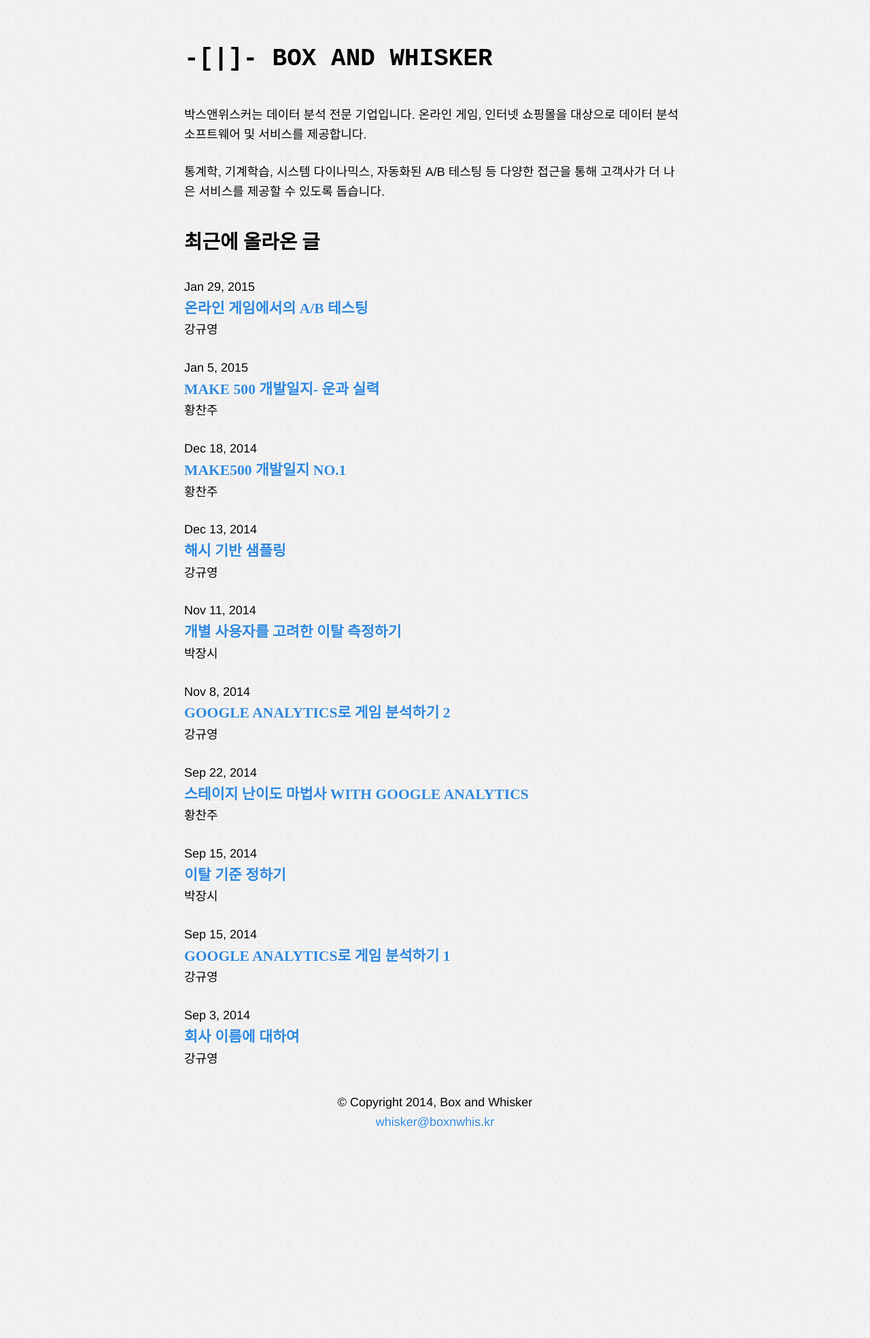
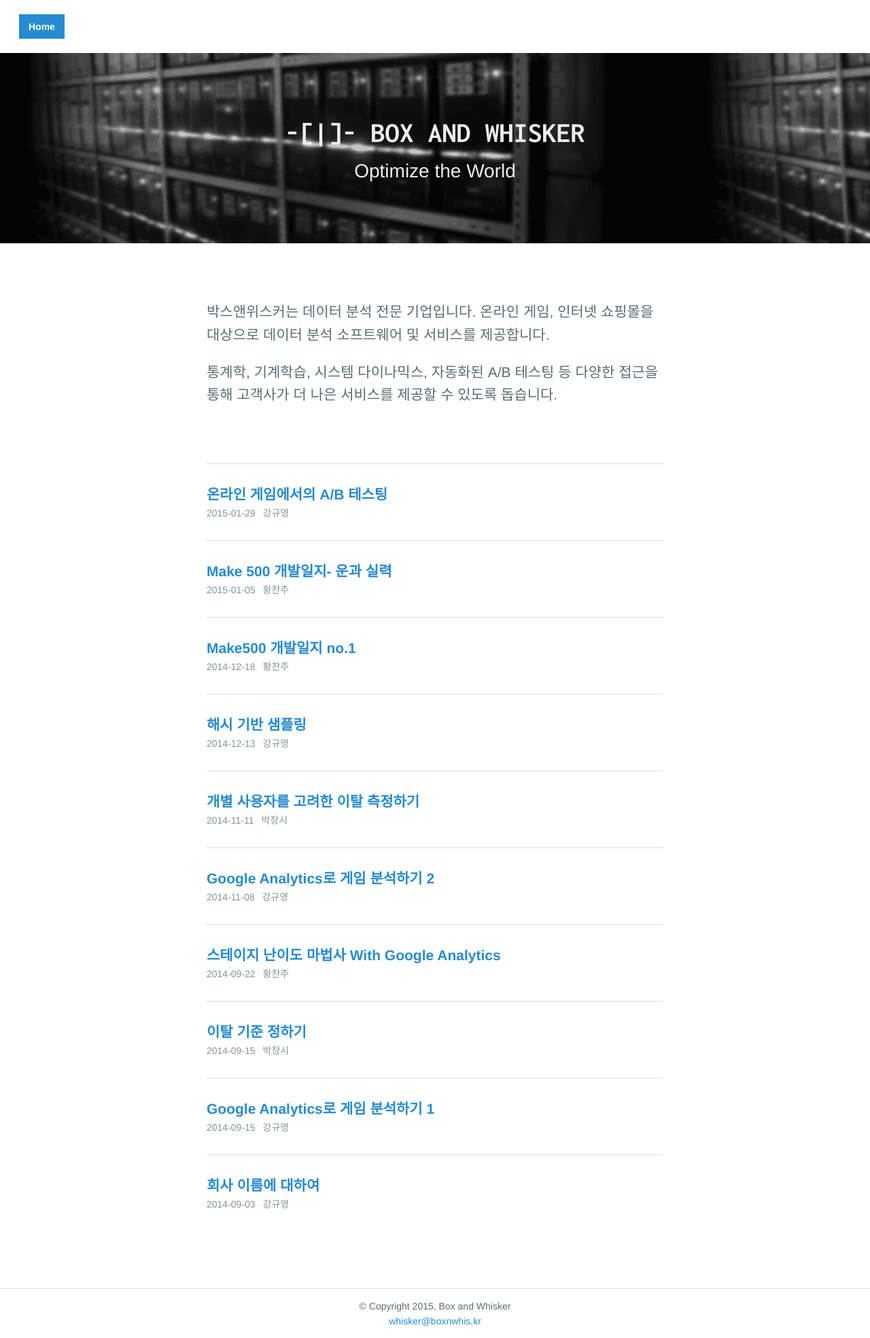
Before and after one commit to boxnwhiskr/boxnwhiskr.github.io, a Jekyll site: the page built from index.html, in a window 1280 px wide. Shown: the whole page at 68% size. Built offline with Jekyll 4.4.1, drawn with Linux system fonts in a browser that asks for light colours; the list of posts is cut into pages by our own code; before the commit the page ends 1738 px from its top, so only the background shows below that.

Commit message:
Apply new design

```diff
--- a/_config.yml
+++ b/_config.yml
@@ -1,5 +1,5 @@
 # Site settings
-title: -[|]- Box and Whisker
+title: "-[|]- Box and Whisker"
 email: whisker@boxnwhis.kr
 description: > # this means to ignore newlines until "baseurl:"
   Official homepage of Box and Whisker
--- a/_layouts/default.html
+++ b/_layouts/default.html
@@ -8,6 +8,7 @@
 
     <meta name="description" content="{{ site.description }}">
 
+    <link href='http://fonts.googleapis.com/css?family=Inconsolata:700' rel='stylesheet' type='text/css'>
     <link rel="stylesheet" href="{{ "/css/main.css" | prepend: site.baseurl }}">
     <link rel="alternate" type="application/atom+xml" href="/feed.xml" title="Box and Whisker">
     <link rel="canonical" href="{{ page.url | replace:'index.html','' | prepend: site.baseurl | prepend: site.url }}">
@@ -25,15 +26,27 @@ j=d.createElement(s),dl=l!='dataLayer'?'&l='+l:'';j.async=true;j.src=
 })(window,document,'script','dataLayer','GTM-W9QS49');</script>
 <!-- End Google Tag Manager -->
 
+<nav>
+    <ul>
+        <li class="active"><a href="/">Home</a></li>
+        <!--<li><a href="/products.html">Products</a></li>-->
+        <!--<li><a href="/about.html">About</a></li>-->
+    </ul>
+</nav>
+
 <header>
-    <h1><a href="/">{{ site.title }}</a></h1>
+    <h1><a href="/">
+        <span class="logo">-[|]-</span>
+        <span class="title">Box and Whisker</span>
+    </a></h1>
+    <p>Optimize the World</p>
 </header>
 
 {{ content }}
 
 <footer>
     <p>
-        &copy; Copyright 2014, Box and Whisker<br>
+        &copy; Copyright 2015, Box and Whisker<br>
         <a href="mailto:whisker@boxnwhis.kr">whisker@boxnwhis.kr</a>
     </p>
 </footer>
--- a/_layouts/post.html
+++ b/_layouts/post.html
@@ -27,7 +27,9 @@ layout: default
     {{ content }}
     </article>
 
-    <div class="fb-like" data-href="{{ page.url }}" data-layout="standard" data-action="like" data-show-faces="true" data-share="true"></div>
+    <div class="social-buttons" style="overflow-x: hidden;">
+        <div class="fb-like" data-href="{{ page.url }}" data-layout="standard" data-action="like" data-show-faces="true" data-share="true"></div>
+    </div>
 
     <nav>
         <ol>
--- /dev/null
+++ b/_sass/_grid.scss
@@ -0,0 +1,67 @@
+/////////////////
+// Semantic.gs // for SCSS: http://sass-lang.com/
+/////////////////
+
+// Defaults which you can freely override
+$column-width: 60px;
+$gutter-width: 20px;
+$columns: 12;
+
+// Utility function — you should never need to modify this
+@function gridsystem-width($columns:$columns) {
+	@return ($column-width * $columns) + ($gutter-width * $columns);
+}
+
+// Set $total-width to 100% for a fluid layout
+$total-width: gridsystem-width($columns);
+
+// Uncomment these two lines and the star-hack width/margin lines below to enable sub-pixel fix for IE6 & 7. See http://tylertate.com/blog/2012/01/05/subpixel-rounding.html
+// $min-width: 999999;
+// $correction: 0.5 / $min-width * 100;
+
+// The micro clearfix http://nicolasgallagher.com/micro-clearfix-hack/
+@mixin clearfix() {
+	*zoom:1;
+
+	&:before,
+	&:after {
+	    content:"";
+	    display:table;
+	}
+	&:after {
+	    clear:both;
+	}
+}
+
+
+//////////
+// GRID //
+//////////
+
+body {
+	width: 100%;
+	@include clearfix();
+}
+
+@mixin row($columns:$columns) {
+	display: block;
+	width: $total-width*(($gutter-width + gridsystem-width($columns))/gridsystem-width($columns));
+	margin: 0 $total-width*((($gutter-width*.5)/gridsystem-width($columns))*-1);
+	// *width: $total-width*(($gutter-width + gridsystem-width($columns))/gridsystem-width($columns))-$correction;
+	// *margin: 0 $total-width*((($gutter-width*.5)/gridsystem-width($columns))*-1)-$correction;
+	@include clearfix();
+}
+@mixin column($x,$columns:$columns) {
+	display: inline;
+	float: left;
+	width: $total-width*(((($gutter-width+$column-width)*$x)-$gutter-width) / gridsystem-width($columns));
+	margin: 0 $total-width*(($gutter-width*.5)/gridsystem-width($columns));
+	// *width: $total-width*(((($gutter-width+$column-width)*$x)-$gutter-width) / gridsystem-width($columns))-$correction;
+	// *margin: 0 $total-width*(($gutter-width*.5)/gridsystem-width($columns))-$correction;
+}
+@mixin push($offset:1) {
+	margin-left: $total-width*((($gutter-width+$column-width)*$offset) / gridsystem-width($columns)) + $total-width*(($gutter-width*.5)/gridsystem-width($columns));
+}
+@mixin pull($offset:1) {
+	margin-right: $total-width*((($gutter-width+$column-width)*$offset) / gridsystem-width($columns)) + $total-width*(($gutter-width*.5)/gridsystem-width($columns));
+}
--- /dev/null
+++ b/_sass/_solarized.scss
@@ -0,0 +1,16 @@
+$base03:    #002b36;
+$base02:    #073642;
+$base01:    #586e75;
+$base00:    #657b83;
+$base0:     #839496;
+$base1:     #93a1a1;
+$base2:     #eee8d5;
+$base3:     #fdf6e3;
+$yellow:    #b58900;
+$orange:    #cb4b16;
+$red:       #dc322f;
+$magenta:   #d33682;
+$violet:    #6c71c4;
+$blue:      #268bd2;
+$cyan:      #2aa198;
+$green:     #859900;
--- a/css/main.scss
+++ b/css/main.scss
@@ -4,184 +4,253 @@
 @charset "utf-8";
 
 @import "normalize";
+@import "grid";
+@import "solarized";
+
+$column-width: 60px;
+$gutter-width: 20px;
+$columns: 12;
+$total-width: 100%;
+
+$point-col: $blue;
+$fg-col: $base01;
+$bg-col: #FFFFFF;
+$dimmed-fg-col: $base0;
+
+$code-fg-col: $base0;
+$code-bg-col: $base3;
+
 
 html {
   height: 100%;
   margin: 0;
   padding: 0;
-
-  text-shadow: 1px 1px #fff;
-  font-size: 18px;
   font-family: "NanumGothic", "Malgun Gothic", "Apple SD Neo Gothic", "AppleGothic", "Helvetica Neue", Helvetica, Arial, sans-serif;
-
-  background: #f2f2f2 url("/img/bg.gif");
+  font-size: 14px;
+  line-height: 1.6;
+  color: $fg-col;
+  background-color: $bg-col;
+  box-sizing: border-box;
 }
 
-body {
-  position: relative;
-
-  padding: 2em;
-  box-sizing: border-box;
-
-  max-width: 45em;
-  margin: 0 auto;
-}
-
+body > nav,
 body > header,
-body > section,
-body > footer {
-  margin: 1em 0 2em;
-}
-
-body > header {
-  h1 {
-    font-size: 200%;
-    font-family: "Droid Sans Mono", Monospace;
-    margin: 0;
-    padding: 0.1em 0;
-
-    a {color: inherit;}
-    a:hover {border-bottom-width: 0;}
-  }
-}
-
-h1,h2,h3,h4,h5,h6 {
-  font-family: "NanumGothic", "Malgun Gothic", "Apple SD Neo Gothic", "AppleGothic";
-  margin: 1em 0;
-  text-transform: uppercase;
-  line-height: 160%;
-}
-
-h1 {
-  font-size: 160%;
-}
-h2 {
-  font-size: 120%;
-}
-
-p {
-  margin: 1em 0 1.5em;
-  line-height: 160%;
-}
-
-li {
-  line-height: 160%;
-}
-
-a {
-  color: #2e87dd;
-  text-decoration: none;
-}
-
-a:hover {
-  border-bottom: 1px solid #2e87dd;
-}
-
-ol, ul {
-  padding-left: 2em;
+body > footer,
+body > section {
+  margin: 6rem auto;
+  padding: 0 2rem;
 }
 
 
-@media (max-width:700px) {
-  body {font-size: 16px;}
-  p {font-size: 100%;}
-}
-@media (max-width:600px) {
-  body {font-size: 14px;}
-  p {font-size: 100%;}
-}
-@media (max-width:500px) {
-  body {font-size: 12px;}
-  p {font-size: 100%;}
-}
-@media (max-width:400px) {
-  body {font-size: 10px;}
-  p {font-size: 130%;}
-}
-@media (max-width:360px) {
-  body {font-size: 9px;}
-  p {font-size: 150%;}
-}
-
-
-.recent-posts {
-  ol {
-    list-style-type: none;
+body > nav {
+  margin: 1.5rem auto;
+  font-weight: bold;
+  background-color: white;
+  ul {
     margin: 0;
     padding: 0;
+    list-style-type: none;
   }
-
   li {
-    margin: 1em 0 1.5em;
+    display: inline-block;
   }
-
-  h2 {
-    margin: 0;
-    padding: 0;
+  li > a {
+    display: inline-block;
+    padding: 0.5rem 1rem;
   }
-
-  time {
-  }
-  .author {
+  li.active > a {
+    color: #FFF;
+    background-color: $point-col;
   }
 }
 
 
-.post {
-  header {
-    margin: 1em 0 2em;
+body > header {
+  background: black url(/img/banner.png) 10% 50%;
+  margin-top: 0;
+  padding-top: 6rem;
+  padding-bottom: 6rem;
+  text-align: center;
 
   h1 {
     margin: 0;
-      padding: 0.2em 0;
+    font-size: 3rem;
+    font-family: "Inconsolata", "Droid Sans Mono", monospace;
+    text-transform: uppercase;
 
     a {
-        color: inherit;
+      color: #EEE;
     }
-      a:hover {
-        border-bottom-width: 0;
+  }
+  p {
+    margin: 0;
+    font-size: 2rem;
+    color: #EEE;
   }
 }
 
-    time {
+
+body > footer {
+  margin-bottom: 1rem;
+  border-top: 1px solid #DDD;
+  text-align: center;
 }
 
+
+body > .intro {
+  margin-left: auto;
+  margin-right: auto;
+  max-width: 48rem;
+  font-size: 1.5rem;
+}
+
+
+body > .recent-posts {
+  margin-left: auto;
+  margin-right: auto;
+  max-width: 48rem;
+
+  h1 {
+    display: none;
+  }
+
+  ol {
+    padding-left: 0;
+    list-style-type: none;
+  }
+
+  li {
+    padding: 2rem 0;
+    border-top: 1px solid #DDD;
+  }
+
+  h2 {
+    font-size: 1.5rem;
+    margin: 0;
+  }
+  time,
   .author {
+    font-size: 1rem;
+    color: $dimmed-fg-col;
+    display: inline;
+    margin-right: 0.5rem;
+  }
+}
+
+
+body > .post {
+  margin-left: auto;
+  margin-right: auto;
+  max-width: 48rem;
+
+  header {
+    margin-bottom: 2rem;
+    padding-bottom: 2rem;
+    border-bottom: 1px solid #DDD;
+
+    h1 {
+      font-size: 2rem;
+      margin: 0;
     }
   }
 
   article {
+    pre {
+      font-family: Monaco, "DejaVu Sans Mono", "Courier New", monospace;
+      font-size: 0.9rem;
+      margin: 1rem 0;
+      padding: 1rem;
+      color: $code-fg-col;
+      background-color: $code-bg-col;
+    }
+
+    p > code,
+    li > code {
+      font-family: Monaco, "DejaVu Sans Mono", "Courier New", monospace;
+      font-size: 0.9rem;
+      padding: 1px 2px;
+      border-radious: 3px;
+      color: $code-fg-col;
+      background-color: $code-bg-col;
+    }
+
+    h1, h2, h3, h4, h5, h6 {
+      margin: 3rem 0 1rem;
+    }
+    h1 {
+      font-size: 1.6rem;
+    }
+    h2 {
+      font-size: 1.4rem;
+    }
+    h3, h4, h5, h6 {
+      font-size: 1.2rem;
+    }
+
     img {
       max-width: 100%;
-      background-color: white;
-      box-shadow: 1px 1px 2px #888;
     }
-    pre {
-      margin: 1em 0 1.5em;
-      padding: 1em 1.5em;
-      background-color: #FFF;
-      box-shadow: 1px 1px 2px #888;
   }
-    code {
-      font-family: "Droid Sans Mono", Monospace;
-    }
+
+  .social-buttons {
+    margin-bottom: 2rem;
   }
 
   nav {
     ol {
       list-style-type: none;
-      margin: 3em 0 3em;
-      padding: 0;
+      padding-left: 0;
+    }
 
     h2 {
-        margin: 0.5em 0;
-      }
+      margin: 0;
+      font-size: 1rem;
+      font-weight: normal;
     }
   }
 }
 
-footer {
-  text-align: center;
+
+a {
+  text-decoration: none;
+  color: $point-col;
 }
 
+h1 > a {
+  color: $fg-col;
+  text-decoration: none;
+}
+
+
+@media (max-width: 600px) {
+  body > nav,
+  body > header,
+  body > footer,
+  body > section {
+    margin: 4rem auto;
+    padding-left: 1rem;
+    padding-right: 1rem;
+  }
+}
+
+
+@media (max-width: 500px) {
+  body > nav,
+  body > header,
+  body > footer,
+  body > section {
+    margin: 2rem auto;
+  }
+
+  body > header {
+    h1 {
+      font-size: 2rem;
+    }
+    p {
+      font-size: 1.5rem;
+    }
+  }
+}
+
+
 @import "syntax-highlighting";
--- a/index.html
+++ b/index.html
@@ -18,10 +18,10 @@ layout: default
     <ol>
         {% for post in site.posts %}
         <li>
-            <time datetime="{{ post.date | date: "%Y-%m-%dT%h:%M:%sZ" }}">
-            {{ post.date | date: "%b %-d, %Y" }}
+            <h2><a href="{{ post.url }}">{{ post.title }}</a></h2>
+            <time datetime="{{ post.date | date: "%Y-%m-%dT%H:%M:%sZ" }}">
+            {{ post.date | date: "%Y-%m-%d" }}
             </time>
-            <h2><a href="{{ post.url }}">{{ post.title }}</a></h2>
             <div class="author">{{ post.author }}</div>
         </li>
         {% endfor %}
```
Also changed, not shown: _layouts/page.html (deleted, +0 -14 lines), about.html (added, +8 -0 lines), products.html (added, +8 -0 lines), img/banner.png (added), img/bg.gif (deleted). Lines whose indentation alone changed are shown as unchanged.
